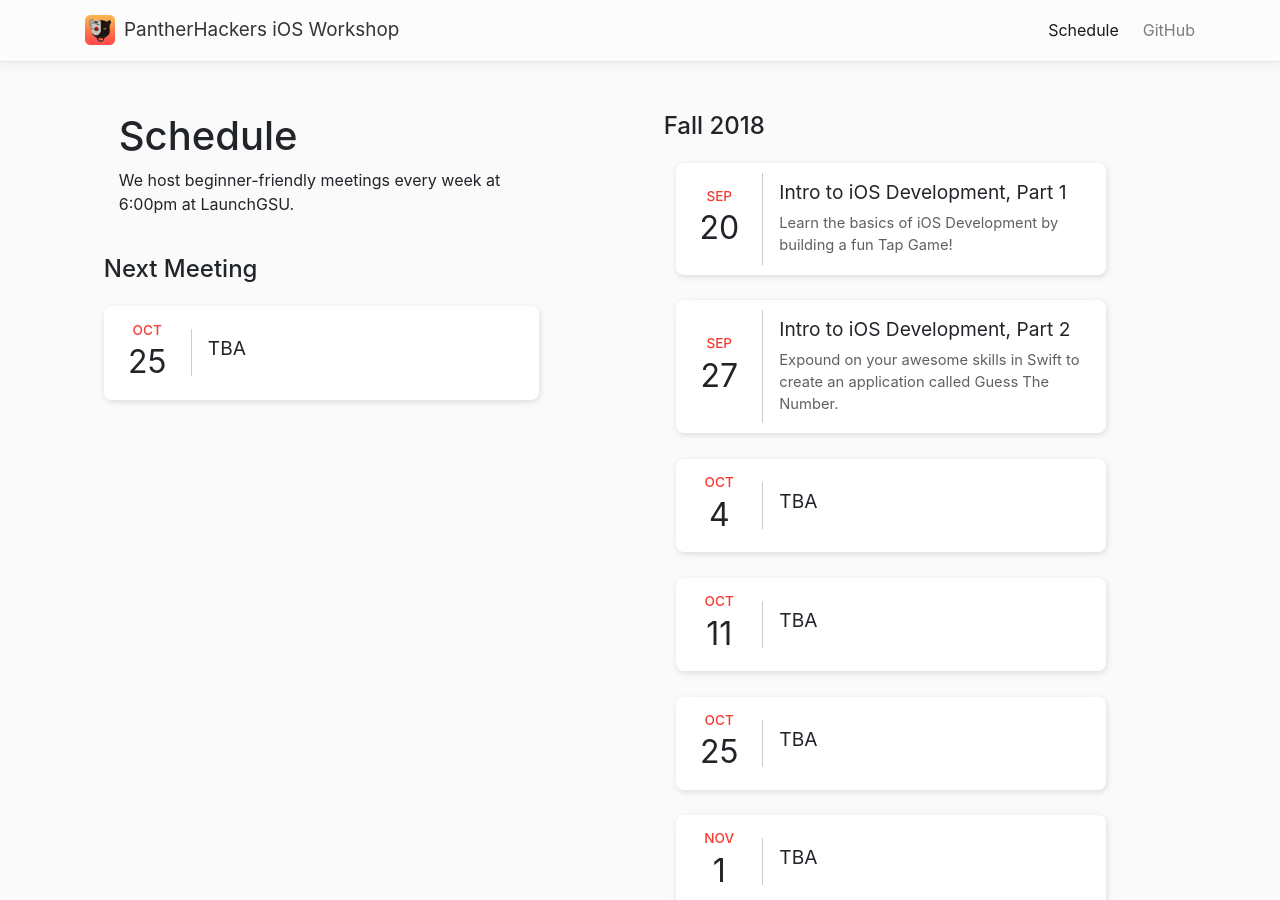
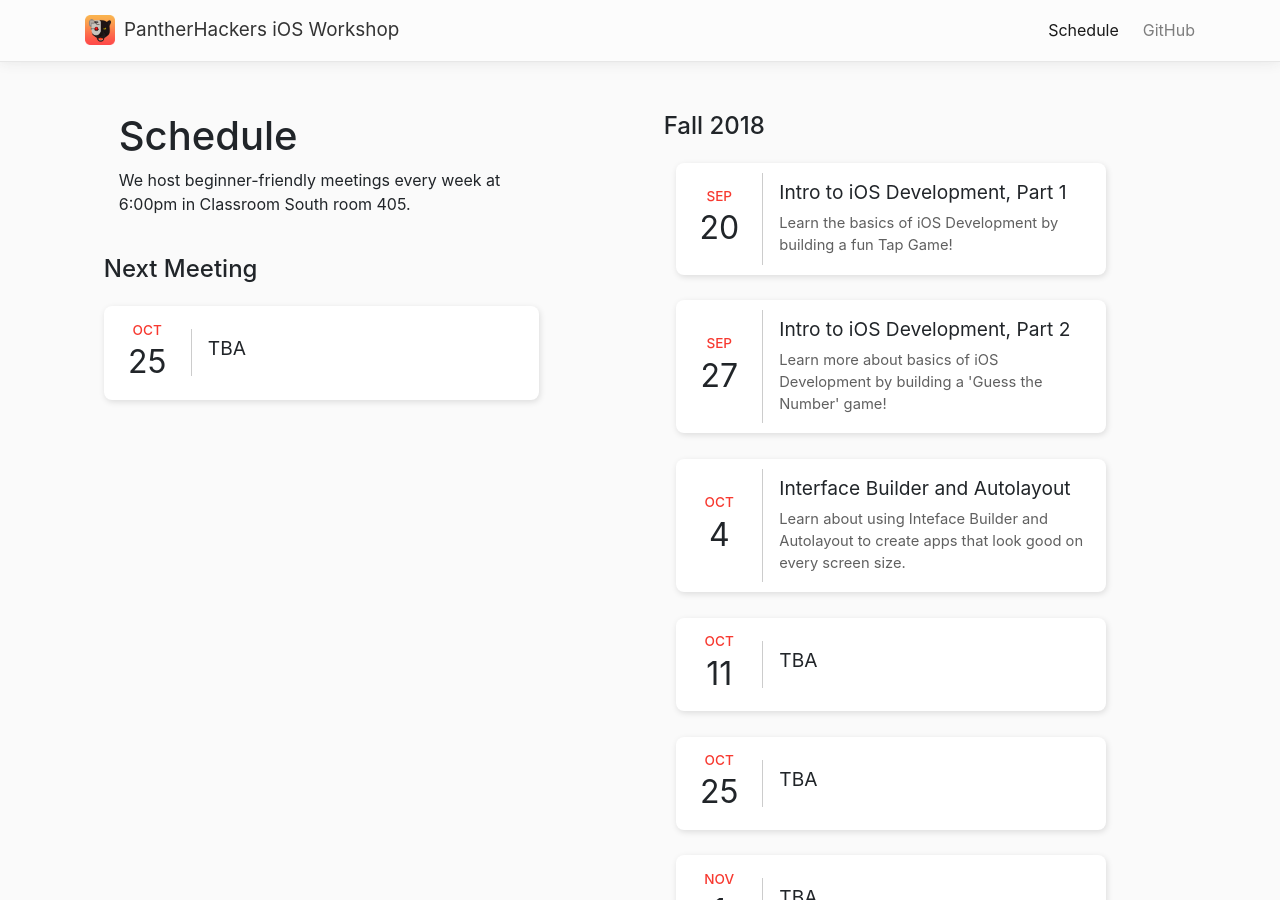
Before and after one commit to iosgsu/iosgsu.github.io, a Jekyll site: the page built from schedule.md, in a window 1280 px wide and 900 px high. Built offline with Jekyll 4.4.1, drawn with Linux system fonts in a browser that asks for light colours; nearby versions of some CDN libraries; comment, search, counter and statistics services are not loaded.

Commit message:
Update sroom location and schedule

```diff
--- a/_data/schedules/current-schedule.json
+++ b/_data/schedules/current-schedule.json
@@ -11,12 +11,12 @@
             "month": 9,
             "day": 27,
             "subject": "Intro to iOS Development, Part 2",
-            "description": "Expound on your awesome skills in Swift to create an application called Guess The Number."
+            "description": "Learn more about basics of iOS Development by building a 'Guess the Number' game!"
         },{
             "month": 10,
             "day": 4,
-            "subject": "TBA",
-            "description": ""
+            "subject": "Interface Builder and Autolayout",
+            "description": "Learn about using Inteface Builder and Autolayout to create apps that look good on every screen size."
         },
         {
             "month": 10,
--- a/_layouts/home.html
+++ b/_layouts/home.html
@@ -30,7 +30,7 @@ layout: master
                 <div class="content">
                     <img src="{{ site.baseurl }}/images/home/learn.png"/>
                     <h1>Weekly Meetings</h1>
-                    <p>We host beginner-friendly meetings every Thursday at 6:00pm at LaunchGSU. For more information on event dates and activities view the schedule.</p>
+                    <p>We host beginner-friendly meetings every Thursday at 6:00pm in Classroom South room 405. For more information on event dates and activities view the schedule.</p>
                     <a href="{{ site.baseurl }}/schedule/">View Schedule &rsaquo;</a>
                 </div>
             </div>
--- a/_layouts/schedule.html
+++ b/_layouts/schedule.html
@@ -60,7 +60,7 @@ layout: master
         <div class="schedule-column schedule-meta col" style="max-width: 435px;">
             <div style="margin: 0 auto; margin-bottom: 15px;">
                 <h1 class="row post-header heading">Schedule</h1>
-                <p class="no-mar">We host beginner-friendly meetings every week at 6:00pm at LaunchGSU.</p><br>
+                <p class="no-mar">We host beginner-friendly meetings every week at 6:00pm in Classroom South room 405.</p><br>
                 <!-- <p class="no-mar">Subscribe to our <a href="webcal://p48-calendars.icloud.com/published/2/M5Pgm5bwbvW5nPVP611TT8PD5UoYrSv1BdKDu5rFhfs_LqHjQYZeEM0yBocWuFUn46fDcJVFz82bbD2Z6tJGn3ray9CQ4mkg5uaQvY9lCgk">shared calendar</a> to stay updated, and join our <a href="{{ site.facebook_url }}" onclick="openFacebook()" target="_blank">Facebook group</a> for announcements.</p><br> -->
             </div>
 
```
